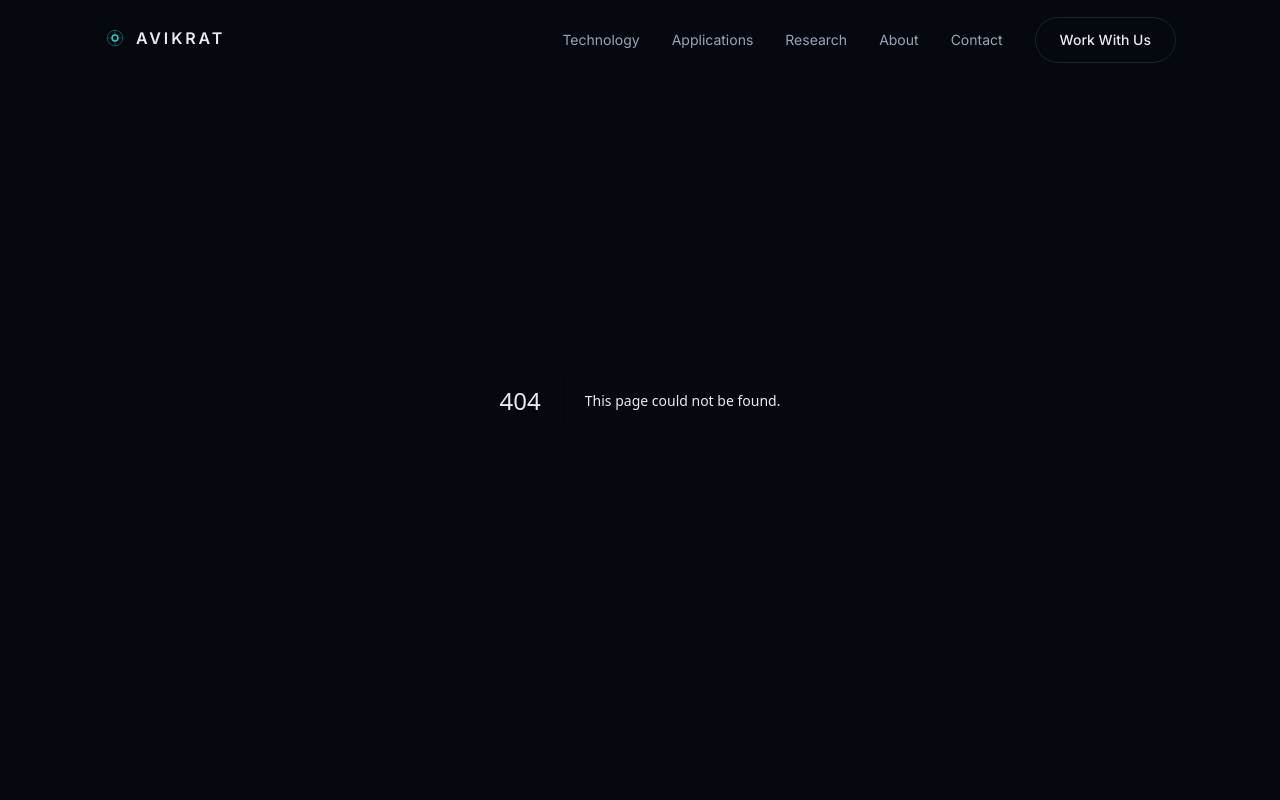
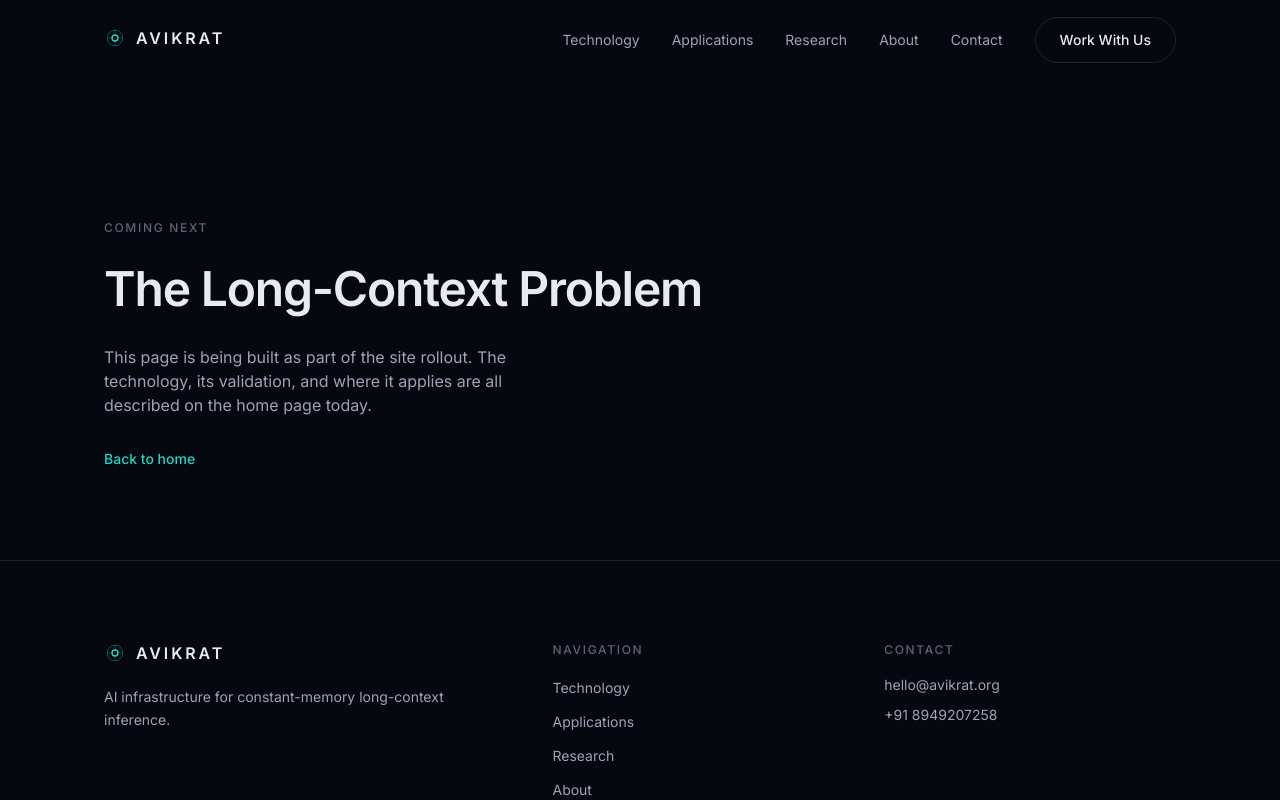
Before and after one commit to Neerajkumhar/Avikrat, a Next.js app: page /problem in a window 1280 px wide. Before the commit this address had no page. Shown: the top 800 px of the page. Built offline with nearby package versions, Linux system fonts and the light colour scheme.

Commit message:
Scaffold placeholder routes for 8 non-home pages

```diff
--- /dev/null
+++ b/src/app/about/page.tsx
@@ -0,0 +1,12 @@
+import type { Metadata } from "next";
+import { pageMeta } from "@/lib/pageMeta";
+import { PlaceholderPage } from "@/components/ui/PlaceholderPage";
+
+export const metadata: Metadata = pageMeta(
+  "About AVIKRAT",
+  "The company building infrastructure for constant-memory long-context inference."
+);
+
+export default function AboutPage() {
+  return <PlaceholderPage title="About AVIKRAT" />;
+}
--- /dev/null
+++ b/src/app/applications/page.tsx
@@ -0,0 +1,12 @@
+import type { Metadata } from "next";
+import { pageMeta } from "@/lib/pageMeta";
+import { PlaceholderPage } from "@/components/ui/PlaceholderPage";
+
+export const metadata: Metadata = pageMeta(
+  "Applications | AVIKRAT",
+  "Where hidden-state inference applies: enterprise copilots, edge AI, agents, real-time systems."
+);
+
+export default function ApplicationsPage() {
+  return <PlaceholderPage title="Applications" />;
+}
--- /dev/null
+++ b/src/app/benchmarks/page.tsx
@@ -0,0 +1,12 @@
+import type { Metadata } from "next";
+import { pageMeta } from "@/lib/pageMeta";
+import { PlaceholderPage } from "@/components/ui/PlaceholderPage";
+
+export const metadata: Metadata = pageMeta(
+  "Benchmarks & Validation | AVIKRAT",
+  "Current proof-of-concept validation: context slices, error metrics, similarity, checkpoints."
+);
+
+export default function BenchmarksPage() {
+  return <PlaceholderPage title="Benchmarks & Validation" />;
+}
--- /dev/null
+++ b/src/app/contact/page.tsx
@@ -0,0 +1,12 @@
+import type { Metadata } from "next";
+import { pageMeta } from "@/lib/pageMeta";
+import { PlaceholderPage } from "@/components/ui/PlaceholderPage";
+
+export const metadata: Metadata = pageMeta(
+  "Contact AVIKRAT",
+  "Talk to AVIKRAT about benchmarking, pilots, and strategic support."
+);
+
+export default function ContactPage() {
+  return <PlaceholderPage title="Contact AVIKRAT" />;
+}
--- /dev/null
+++ b/src/app/problem/page.tsx
@@ -0,0 +1,12 @@
+import type { Metadata } from "next";
+import { pageMeta } from "@/lib/pageMeta";
+import { PlaceholderPage } from "@/components/ui/PlaceholderPage";
+
+export const metadata: Metadata = pageMeta(
+  "The Long-Context Problem | AVIKRAT",
+  "Why standard LLM decoding grows expensive as context lengthens."
+);
+
+export default function ProblemPage() {
+  return <PlaceholderPage title="The Long-Context Problem" />;
+}
--- /dev/null
+++ b/src/app/research/page.tsx
@@ -0,0 +1,12 @@
+import type { Metadata } from "next";
+import { pageMeta } from "@/lib/pageMeta";
+import { PlaceholderPage } from "@/components/ui/PlaceholderPage";
+
+export const metadata: Metadata = pageMeta(
+  "Research / Proof of Concept | AVIKRAT",
+  "A working simulator that predicts hidden-state structure and tracks validation behavior."
+);
+
+export default function ResearchPage() {
+  return <PlaceholderPage title="Research / Proof of Concept" />;
+}
--- /dev/null
+++ b/src/app/solutions/page.tsx
@@ -0,0 +1,12 @@
+import type { Metadata } from "next";
+import { pageMeta } from "@/lib/pageMeta";
+import { PlaceholderPage } from "@/components/ui/PlaceholderPage";
+
+export const metadata: Metadata = pageMeta(
+  "Solution / How It Works | AVIKRAT",
+  "How AVIKRAT keeps inference compute nearly constant as context grows."
+);
+
+export default function SolutionsPage() {
+  return <PlaceholderPage title="Solution / How It Works" />;
+}
--- /dev/null
+++ b/src/app/technology/page.tsx
@@ -0,0 +1,12 @@
+import type { Metadata } from "next";
+import { pageMeta } from "@/lib/pageMeta";
+import { PlaceholderPage } from "@/components/ui/PlaceholderPage";
+
+export const metadata: Metadata = pageMeta(
+  "Technology | AVIKRAT",
+  "The Hidden State Simulator — encoding long context into compact persistent state."
+);
+
+export default function TechnologyPage() {
+  return <PlaceholderPage title="Technology / Hidden State Simulator" />;
+}
--- /dev/null
+++ b/src/components/ui/PlaceholderPage.tsx
@@ -0,0 +1,23 @@
+import Link from "next/link";
+import { Eyebrow } from "./Eyebrow";
+
+export function PlaceholderPage({ title }: { title: string }) {
+  return (
+    <section className="container-content flex min-h-[70vh] flex-col items-start justify-center pt-32">
+      <Eyebrow>Coming next</Eyebrow>
+      <h1 className="mt-4 text-[clamp(2rem,4vw,3rem)] font-semibold tracking-tight text-ink">
+        {title}
+      </h1>
+      <p className="mt-5 max-w-md text-soft">
+        This page is being built as part of the site rollout. The technology, its
+        validation, and where it applies are all described on the home page today.
+      </p>
+      <Link
+        href="/"
+        className="mt-8 inline-flex items-center gap-2 text-sm font-medium text-cyan hover:text-[#2de3d4]"
+      >
+        Back to home
+      </Link>
+    </section>
+  );
+}
--- /dev/null
+++ b/src/lib/pageMeta.ts
@@ -0,0 +1,5 @@
+import type { Metadata } from "next";
+
+export function pageMeta(title: string, description: string): Metadata {
+  return { title, description };
+}
```
